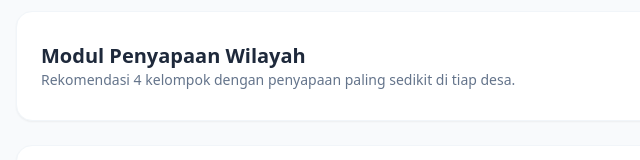
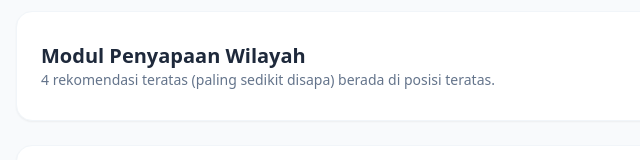
Before and after one commit to Animwa/Studio_KraBarat, a plain HTML site: page index.html in a window 1280 px wide. Both pictures are taken after a click on the button "Penyapaan". Shown: the part 130-290 px from the top of the page, 0-640 px from the left. Drawn offline with nearby package versions, Linux system fonts and the light colour scheme; no server answers.

Commit message:
Update description in Modul Penyapaan Wilayah

```diff
--- a/index.html
+++ b/index.html
@@ -90,7 +90,7 @@
             <div class="bg-white p-6 rounded-2xl shadow-sm border border-slate-100 flex flex-col md:flex-row justify-between items-start md:items-center gap-4">
                 <div>
                     <h2 class="text-xl font-bold text-slate-800">Modul Penyapaan Wilayah</h2>
-                    <p class="text-sm text-slate-500">Rekomendasi 4 kelompok dengan penyapaan paling sedikit di tiap desa.</p>
+                    <p class="text-sm text-slate-500">4 rekomendasi teratas (paling sedikit disapa) berada di posisi teratas.</p>
                 </div>
                 <div class="flex flex-col sm:flex-row gap-3 w-full md:w-auto">
                     <div>
```
